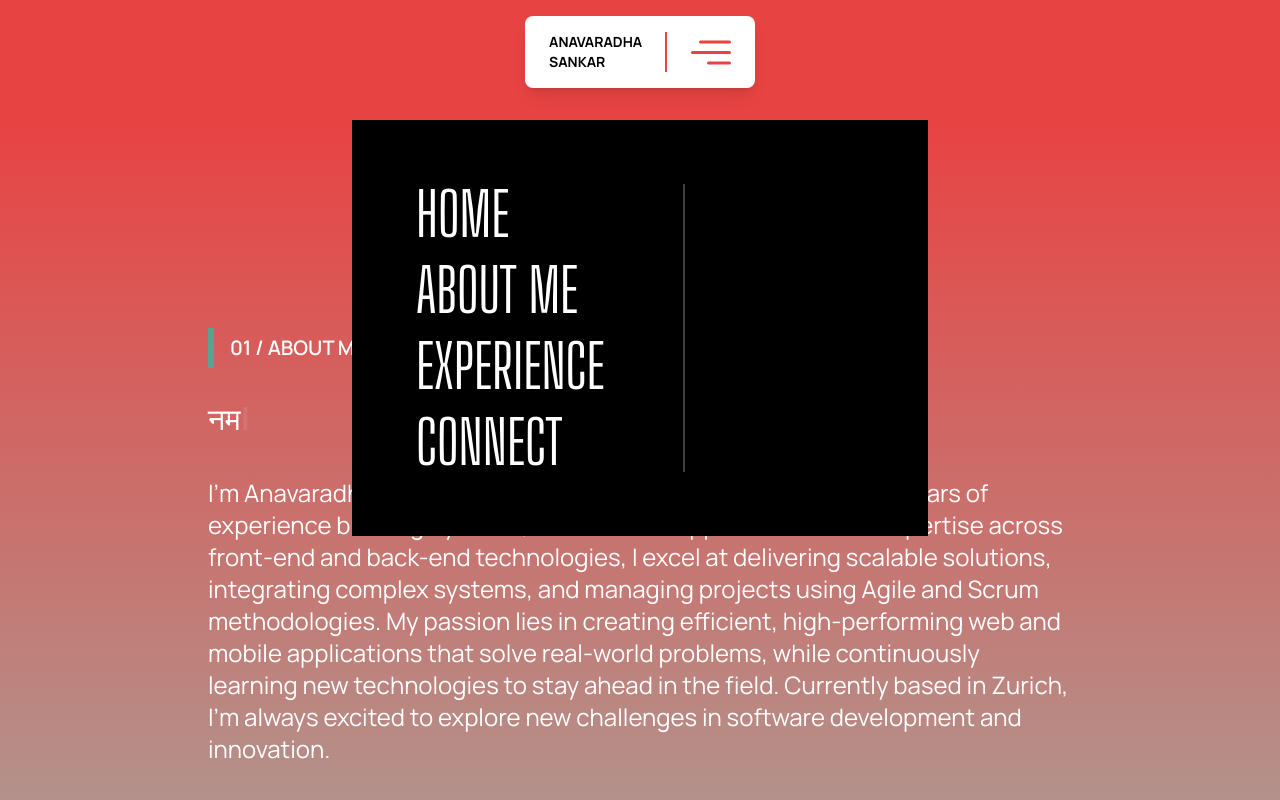
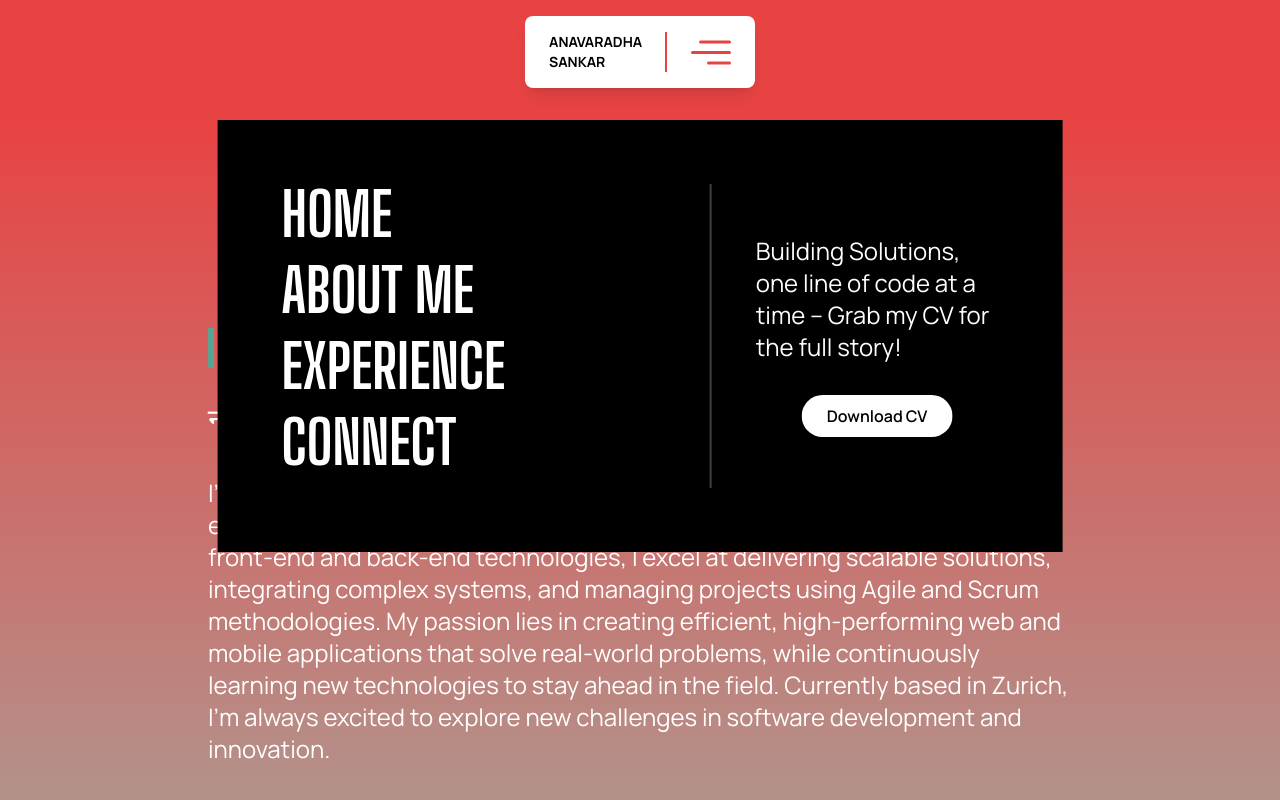
Before and after one commit to anavaradha-sankar/anavaradha-codes, a React (Vite) app: page / in a window 1280 px wide. Shown: the part 680-1480 px from the top of the page. Built offline with nearby package versions, Linux system fonts and the light colour scheme.

Commit message:
Implemented menu functionality

```diff
--- a/src/components/common/footer-box.tsx
+++ b/src/components/common/footer-box.tsx
@@ -1,35 +1,86 @@
 import { useState } from "react";
-const FooterBox = () => {
+
+interface FooterBoxProps {
+  bannerRef: React.RefObject<HTMLDivElement>;
+  aboutRef: React.RefObject<HTMLDivElement>;
+  experienceRef: React.RefObject<HTMLDivElement>;
+  connectRef: React.RefObject<HTMLDivElement>;
+}
+
+const FooterBox: React.FC<FooterBoxProps> = ({
+  bannerRef,
+  aboutRef,
+  experienceRef,
+  connectRef,
+}) => {
   const [isOpen, setIsOpen] = useState(false);
 
   const handleClick = () => {
     setIsOpen(!isOpen);
   };
 
+  const handleScrollToSection = (ref: React.RefObject<HTMLDivElement>) => {
+    if (ref.current) {
+      ref.current.scrollIntoView({ behavior: "smooth", block: "start" });
+    }
+  };
+
   return (
     <>
       <div
-        className={`fixed left-1/2 bottom-16 transform -translate-x-1/2 w-[66%] lg:w-[45%]  bg-black transition-transform duration-300 ease-out ${
+        className={`fixed left-1/2 bottom-16 transform -translate-x-1/2 w-[66%] sm:w-[50%]  bg-black transition-transform duration-300 ease-out ${
           isOpen ? "translate-y-0" : "translate-y-[calc(100%+4rem)]"
         }  z-30`}
       >
-        <div className="flex flex-row sm:flex-col p-8 sm:p-16 text-white">
-          <div className="font-bigShoulders text-2xl sm:text-6xl w-full sm:w-[60%] border-r-2 border-customGray">
-            <ul className="space-y-4 ">
-              <li className="hover:text-customRed">HOME</li>
-              <li className="hover:text-customRed">ABOUT ME</li>
-              <li className="hover:text-customRed">EXPERIENCE</li>
-              <li className="hover:text-customRed">CONNECT</li>
+        <div className="flex flex-col sm:flex-row md:flex-row p-8 sm:p-16 text-white">
+          <div className="font-bigShoulders font-bold text-2xl sm:text-6xl w-full sm:w-[60%] border-customGray  sm:border-r-2 ">
+            <ul className="space-y-4 mb-4 sm:mb-0">
+              <li
+                className="hover:text-customRed cursor-pointer"
+                onClick={() => handleScrollToSection(bannerRef)}
+              >
+                HOME
+              </li>
+              <li
+                className="hover:text-customRed cursor-pointer"
+                onClick={() => handleScrollToSection(aboutRef)}
+              >
+                ABOUT ME
+              </li>
+              <li
+                className="hover:text-customRed cursor-pointer"
+                onClick={() => handleScrollToSection(experienceRef)}
+              >
+                EXPERIENCE
+              </li>
+              <li
+                className="hover:text-customRed cursor-pointer"
+                onClick={() => handleScrollToSection(connectRef)}
+              >
+                CONNECT
+              </li>
             </ul>
           </div>
-          <div className="hidden sm:flex w-[40%]"></div>
+          <div className="flex-row sm:flex flex-col w-full sm:w-[40%] items-center justify-center pt-6 sm:pt-0 sm:pl-11 border-customGray border-t-2 sm:border-t-0">
+            <p className="text-sm md:text-2xl mb-8">
+              Building Solutions, one line of code at a time – Grab my CV for
+              the full story!
+            </p>
+            <a
+              href="/Anavaradha Sankar Resume 2024.pdf" // Path to your CV
+              download="Anavaradha Sankar Resume 2024.pdf" // The name of the file for download
+              className="bg-white text-black font-semibold py-2 px-6 rounded-full border border-transparent hover:border-black hover:bg-gray-100 transition duration-300 ease-in-out w-auto inline-block"
+            >
+              Download CV
+            </a>
+          </div>
         </div>
       </div>
 
       <div className="fixed bottom-4 left-1/2 transform -translate-x-1/2 mb-4 bg-white rounded-lg shadow-lg w-[200px] sm:w-[230px] px-4 md:px-6 py-3 md:py-4 z-30">
         <div className="flex flex-row h-full w-full items-center">
           <button
-            onClick={() => window.scrollTo({ top: 0, behavior: "smooth" })}
+            onClick={() => handleScrollToSection(bannerRef)}
             className="basis-[65%] text-xs md:text-sm font-bold border-r-2 border-customRed focus:outline-none text-left pr-1 md:pr-1"
           >
             ANAVARADHA SANKAR
--- a/src/components/technical-skills/index.tsx
+++ b/src/components/technical-skills/index.tsx
@@ -1,14 +1,11 @@
-
 interface SkillCategory {
   category: string;
   skills: string[];
 }
 import skillsData from "./data.json";
 
-export const TechnicalSkills : React.FC = () =>  {
+export const TechnicalSkills: React.FC = () => {
   const technicalSkills: SkillCategory[] = skillsData.technicalSkills;
-
-
 
   return (
     <div className="flex flex-col md:flex-row w-full px-10">
@@ -22,7 +19,9 @@ export const TechnicalSkills : React.FC = () =>  {
         <div>
           {technicalSkills.map((skillCategory, index) => (
             <div key={index} className="mb-4">
-          <p className="text-lg font-medium mb-4">{skillCategory.category}</p>
+              <p className="text-lg font-medium mb-4">
+                {skillCategory.category}
+              </p>
               <div className="flex flex-wrap gap-4">
                 {skillCategory.skills.map((skill, skillIndex) => (
                   <div
@@ -39,125 +38,4 @@ export const TechnicalSkills : React.FC = () =>  {
       </div>
     </div>
   );
-}
-
-export const TechnicalSkillsNonResponsive: React.FC = () => {
-  const technicalSkills: SkillCategory[] = skillsData.technicalSkills;
-
-
-
-  return (
-    <div className="flex w-full px-10">
-      {/* Left side div */}
-      <div className="w-1/3 flex justify-center">
-        <p className="text-3xl font-medium ">Technical skills</p>
-      </div>
-
-      {/* Right side div */}
-      <div className="w-2/3 flex justify-center ">
-      <div>
-        {technicalSkills.map((skillCategory, index) => (
-          <div key={index} className="mb-4">
-            <p className="text-lg font-medium mb-4">{skillCategory.category}</p>
-            <div className="flex flex-wrap gap-3">
-              {skillCategory.skills.map((skill, skillIndex) => (
-                <div
-                key={skillIndex}
-                className=" px-4 py-1 rounded-full border border-yellow-500 text-center text-sm text-yellow-500"
-              >
-                  {skill}
-                </div>
-              ))}
-            </div>
-          </div>
-        ))}
-        </div>
-      </div>
-    </div>
-  );
 };
-
-//export default TechnicalSkills;
-
- export const TechnicalSkills1 = () => (
-
-    <div className="flex w-full mx-10">
-  {/* Left side div */}
-  <div className="w-1/3">
-    <p className="text-3xl font-medium">Technical skills</p>
-  </div>
-
-  {/* Right side div */}
-  <div className="w-2/3">
-    {/* Header for the list with larger and bolder text */}
-    <p className="text-3xl mb-4 ">Programming Languages</p>
-
-    {/* List container with flex-wrap and space-x-2 for side-by-side layout */}
-    <div className="flex flex-wrap gap-2 mb-8"> {/* Add space below the list */}
-      {/* Adjust padding and text color */}
-      <div className="w-[80px] px-1.5 py-1.5 rounded-full border border-yellow-500 text-center text-xs text-yellow-500">HTML</div>
-      <div className="w-[80px] px-1.5 py-1.5 rounded-full border border-yellow-500 text-center text-xs text-yellow-500">CSS</div>
-      <div className="w-[80px] px-1.5 py-1.5 rounded-full border border-yellow-500 text-center text-xs text-yellow-500">ES6+</div>
-      <div className="w-[80px] px-1.5 py-1.5 rounded-full border border-yellow-500 text-center text-xs text-yellow-500">JavaScript</div>
-      <div className="w-[80px] px-1.5 py-1.5 rounded-full border border-yellow-500 text-center text-xs text-yellow-500">TypeScript</div>
-      <div className="w-[80px] px-1.5 py-1.5 rounded-full border border-yellow-500 text-center text-xs text-yellow-500">NodeJS</div>
-      <div className="w-[80px] px-1.5 py-1.5 rounded-full border border-yellow-500 text-center text-xs text-yellow-500">C#</div>
-    </div>
-
-    {/* Header for the second list */}
-    <p className="text-3xl mb-4 ">Frameworks</p>
-
-    {/* List container for frameworks */}
-    <div className="flex flex-wrap gap-2 mb-8">
-      {/* Adjust padding and text color */}
-      <div className="w-[80px] px-1.5 py-1.5 rounded-full border border-yellow-500 text-center text-xs text-yellow-500">React</div>
-      <div className="w-[80px] px-1.5 py-1.5 rounded-full border border-yellow-500 text-center text-xs text-yellow-500">Flutter</div>
-      <div className="w-[80px] px-1.5 py-1.5 rounded-full border border-yellow-500 text-center text-xs text-yellow-500">ASP.NET</div>
-      <div className="w-[80px] px-1.5 py-1.5 rounded-full border border-yellow-500 text-center text-xs text-yellow-500">.NET Core</div>
-      <div className="w-[80px] px-1.5 py-1.5 rounded-full border border-yellow-500 text-center text-xs text-yellow-500">GraphQL</div>
-    </div>
-
-    <p className="text-3xl mb-4 ">Databases</p>
-
-{/* List container for frameworks */}
-<div className="flex flex-wrap gap-2 mb-8">
-  {/* Adjust padding and text color */}
-  <div className="w-[80px] px-1.5 py-1.5 rounded-full border border-yellow-500 text-center text-xs text-yellow-500">MS SQL</div>
-  <div className="w-[80px] px-1.5 py-1.5 rounded-full border border-yellow-500 text-center text-xs text-yellow-500">MySQL</div>
-  <div className="w-[80px] px-1.5 py-1.5 rounded-full border border-yellow-500 text-center text-xs text-yellow-500">Postgres</div>
-  <div className="w-[80px] px-1.5 py-1.5 rounded-full border border-yellow-500 text-center text-xs text-yellow-500">DynamoDB</div>
-  <div className="w-[80px] px-1.5 py-1.5 rounded-full border border-yellow-500 text-center text-xs text-yellow-500">MongoDB</div>
-</div>
-
-<p className="text-3xl mb-4 ">CI/CD Pipelines</p>
-
-    {/* List container for frameworks */}
-    <div className="flex flex-wrap gap-2 mb-8">
-      {/* Adjust padding and text color */}
-      <div className="w-[120px] px-1.5 py-1.5 rounded-full border border-yellow-500 text-center text-xs text-yellow-500">Github Actions</div>
-
-    </div>
-
-    <p className="text-3xl mb-4 ">Infrastructure as Code</p>
-
-    {/* List container for frameworks */}
-    <div className="flex flex-wrap gap-2 mb-8">
-      {/* Adjust padding and text color */}
-      <div className="w-[80px] px-1.5 py-1.5 rounded-full border border-yellow-500 text-center text-xs text-yellow-500">Terraform</div>
-
-    </div>
-
-    <p className="text-3xl mb-4 ">Cloud Platforms</p>
-
-    {/* List container for frameworks */}
-    <div className="flex flex-wrap gap-2 mb-8">
-      {/* Adjust padding and text color */}
-      <div className="w-[80px] px-1.5 py-1.5 rounded-full border border-yellow-500 text-center text-xs text-yellow-500">AWS</div>
-      <div className="w-[80px] px-1.5 py-1.5 rounded-full border border-yellow-500 text-center text-xs text-yellow-500"> Azure</div>
-    </div>
-  </div>
-</div>
-
-
-
-  );
--- a/src/pages/home.tsx
+++ b/src/pages/home.tsx
@@ -1,15 +1,37 @@
+import { useRef } from "react";
 import { Banner } from "../components/banner";
 import { About } from "../components/about";
 import { Experience } from "../components/experience";
 import { Connect } from "../components/connect";
 import FooterBox from "../components/common/footer-box";
 
-export const Home = () => (
+export const Home = () => {
+  const bannerRef = useRef(null);
+  const aboutRef = useRef(null);
+  const experienceRef = useRef(null);
+  const connectRef = useRef(null);
+
+  return (
     <div className="flex flex-col">
+      <div ref={bannerRef}>
         <Banner />
+      </div>
+      <div ref={aboutRef}>
         <About />
+      </div>
+      <div ref={experienceRef}>
         <Experience />
+      </div>
+      <div ref={connectRef}>
         <Connect />
-    <FooterBox />
+      </div>
+
+      <FooterBox
+        bannerRef={bannerRef}
+        aboutRef={aboutRef}
+        experienceRef={experienceRef}
+        connectRef={connectRef}
+      />
     </div>
   );
+};
```
Also changed, not shown: 2 other files (tests, documents, lock files or other folders). Lines whose indentation alone changed are shown as unchanged.
